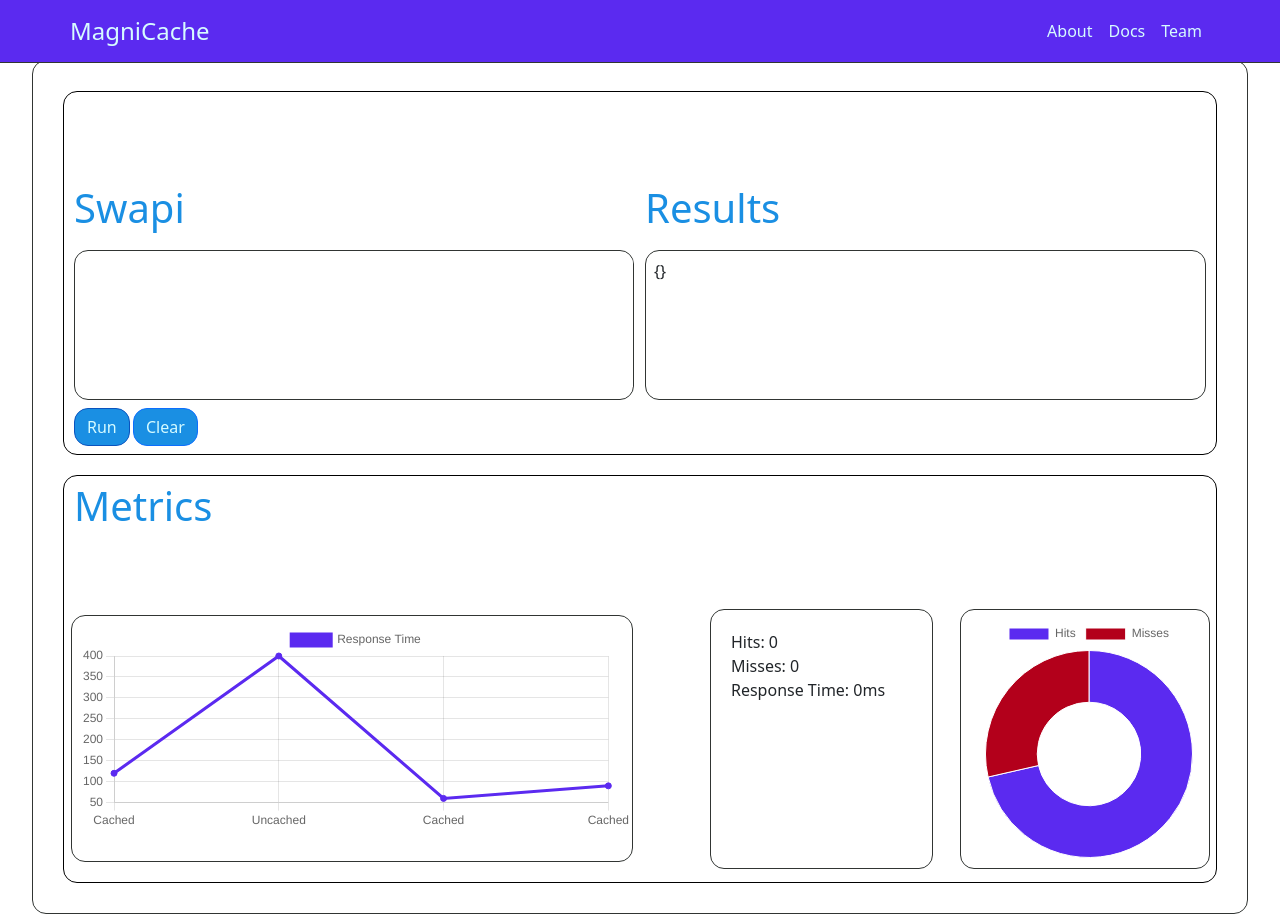
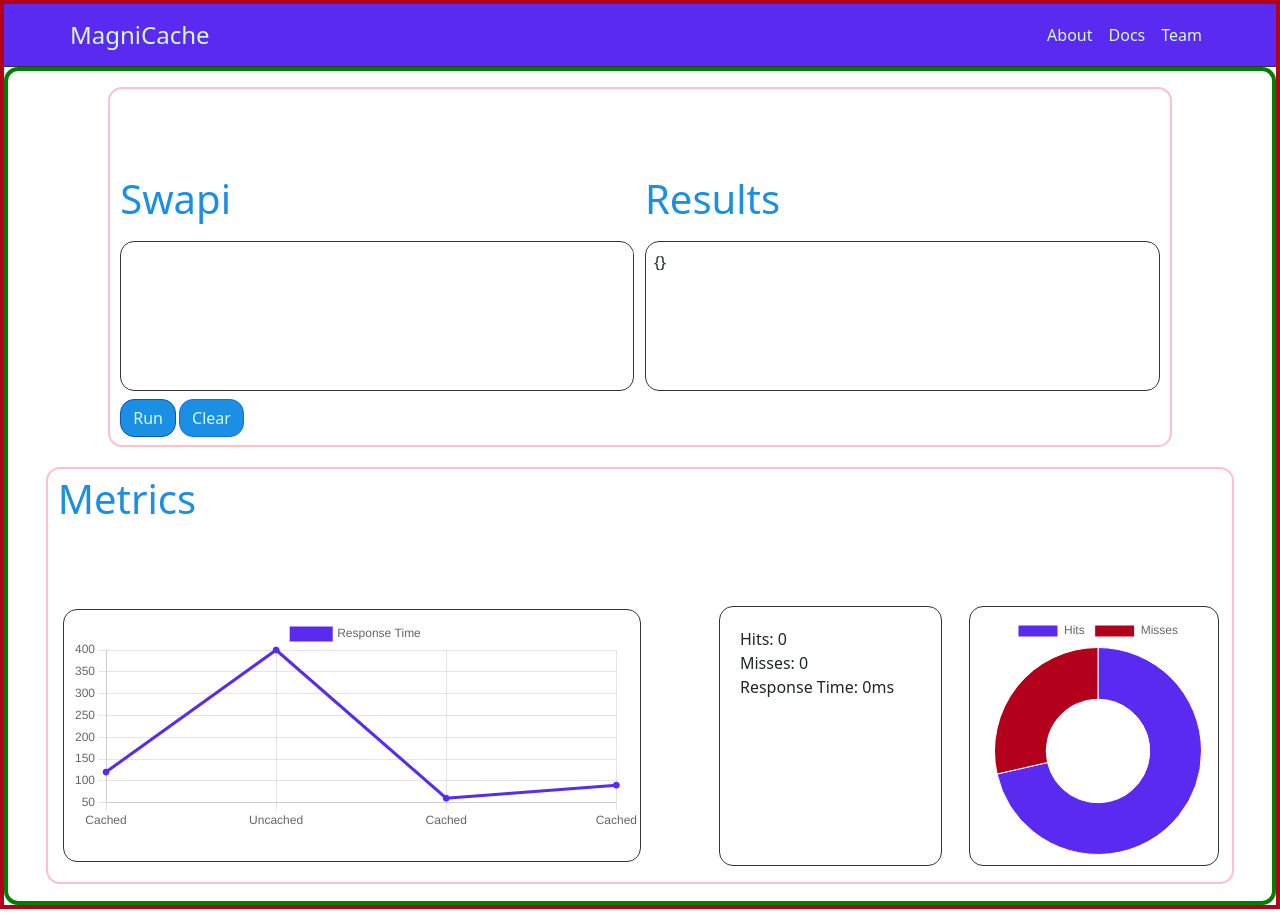
Before and after one commit to oslabs-beta/MagniCache, a React app in the folder client/: page / in a window 1280 px wide. Built offline with nearby package versions, Linux system fonts and the light colour scheme.

Commit message:
removed unused styles and divs

```diff
--- a/client/App.tsx
+++ b/client/App.tsx
@@ -16,8 +16,6 @@ const App: Rtype = () => {
   return (
     <div className="maintainer">
       <NavBar />
-      {/* <MetricsContainer /> */}
-      {/* <AboutPage /> */}
       <Routes>
         <Route path="/" element={<MetricsContainer />} />
         <Route path="/about" element={<AboutPage />} />
--- a/client/components/NavBar.tsx
+++ b/client/components/NavBar.tsx
@@ -5,9 +5,9 @@ import Navbar from 'react-bootstrap/Navbar';
 import { Link } from 'react-router-dom';
 
 const NavBar: React.FC = () => {
-  // Navbar.Brand is currently using href, which reloads home page onClicking magniCache
+  // Navbar.Brand is currently using href, which reloads home page onClicking magniCache --> not sure whether this is better or do we want to make it a router link
   return (
-    <Navbar fixed="top" className="nav">
+    <Navbar className="nav">
       <Container>
         <Navbar.Brand id="nav-title" href="/">
           MagniCache
--- a/client/containers/MetricsContainer.tsx
+++ b/client/containers/MetricsContainer.tsx
@@ -34,12 +34,12 @@ const MetricsContainer: React.FC = () => {
   };
 
   const handleClickClear = () => {
+    // TODO: should clear button should also clear the query value?
+    // setQueryValue('');
     setQueryResponse({});
   };
   return (
-    <div className="metrics-flex">
     <div className="metrics-container">
-        <div className="query-result">
       <div className="query-container">
         <QueryDisplay
           queryResponse={queryResponse}
@@ -50,7 +50,6 @@ const MetricsContainer: React.FC = () => {
           handleClickRun={handleClickRun}
         />
       </div>
-        </div>
       <div className="visuals-container">
         <VisualsDisplay
           queryValue={queryValue}
@@ -59,7 +58,6 @@ const MetricsContainer: React.FC = () => {
         />
       </div>
     </div>
-    </div>
   );
 };
 
--- a/client/scss/styles.scss
+++ b/client/scss/styles.scss
@@ -7,23 +7,11 @@ $tertiaryColor: #d6fbff;
 $secondaryWhite: white;
 $blackColor: #313533;
 $errorColor: #b3001b;
-body {
-  display: grid;
-  flex-direction: row;
-  // justify-content: center;
-  align-items: center;
-  margin-top: 20px;
-  // margin: 0;
-  padding: 0;
-  color: $secondaryColor;
-}
 
 .maintainer {
-  // border: 1px solid $blackColor;
+  border: 4px solid $errorColor;
+  width: 100%;
   height: 100%;
-  width: 100%;
-  border-radius: 16px;
-  margin-top: 60px;
 }
 
 .nav {
@@ -51,27 +39,25 @@ body {
 }
 
 .metrics-container {
-  border: 1px solid $blackColor;
+  // added display, flexDirection
+  display: flex;
+  flex-direction: column;
+  justify-content: center;
+  align-items: center;
+  border: 4px solid green;
   height: 100%;
-  width: 95%;
+  width: 100%;
   border-radius: $borderRad;
-  display: grid;
-  grid-template-columns: repeat(50%, 2);
-  padding: 20px;
+  // commented out display, gridTemplateColumns
+  // display: grid;
+  // grid-template-columns: repeat(50%, 2);
+  padding: 0.5%;
 }
 
-.metrics-flex {
-  display: flex;
-  justify-content: center;
-  align-items: center;
-  height: 83%;
-  width: 100%;
-}
-
-.result-container,
 .query-container,
 .visuals-container {
-  border: 1px solid black;
+  width: 95%;
+  border: 2px solid pink;
   border-radius: $borderRad;
   padding-left: 10px;
   padding-top: 6px;
@@ -80,11 +66,17 @@ body {
 
 .query-container {
   padding-left: 0;
+  width: 85%;
 }
 
-.query-result {
-  display: grid;
+.visuals-container {
+  min-height: 400px;
 }
+
+// commented out query-result
+// .query-result {
+//   // display: grid;
+// }
 
 .query-display-flex {
   display: grid;
@@ -195,10 +187,6 @@ h1 {
   padding-bottom: 10px;
 }
 
-.visuals-container {
-  min-height: 400px;
-}
-
 .left-visual {
   padding-bottom: 30px;
   margin: 20px;
```
Lines whose indentation alone changed are shown as unchanged.
